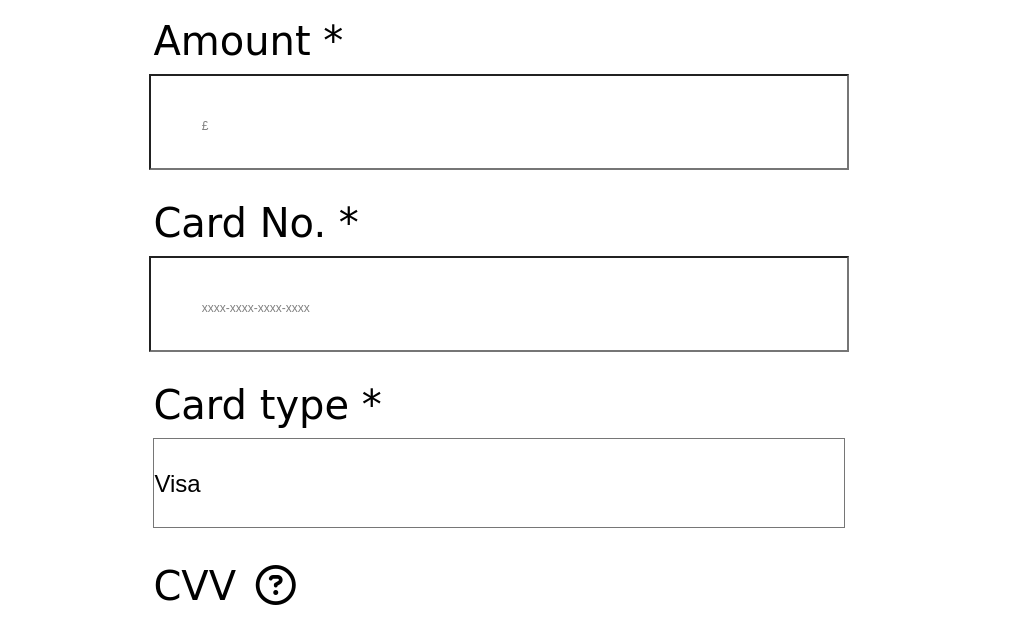
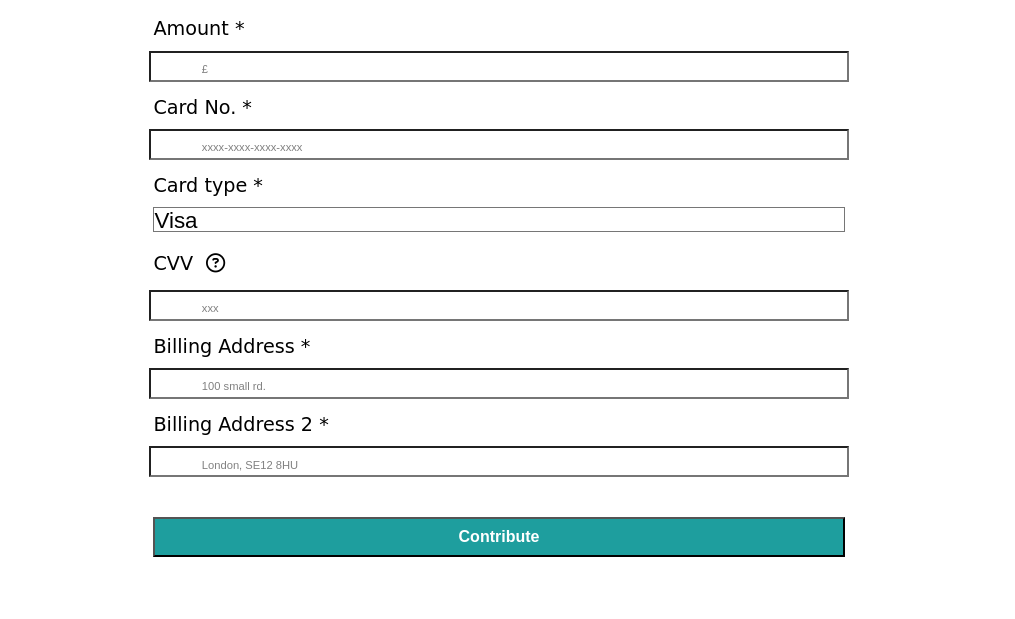
Before and after one commit to Authosaurus/UX, a plain HTML site: page public/contribute-page.html in a window 1280 px wide. Shown: the part 123-742 px from the top of the page, without its empty margins (141-1156 px from the left). Drawn offline with Linux system fonts and the light colour scheme.

Commit message:
style contribute page

```diff
--- a/public/contribute-page.html
+++ b/public/contribute-page.html
@@ -2,7 +2,7 @@
 <html>
 <head>
   <meta charset="utf-8">
-  <meta name="viewport" content="width=device-width, initial-scale=1">
+  <meta name="viewport" content="width=device-width; initial-scale = 1.0; maximum-scale=1.0; user-scalable=no" />
   <title>Home</title>
   <link href='./sass/normalize.css' rel='stylesheet'>
   <link href='./sass/style.css' rel='stylesheet'>
@@ -17,7 +17,7 @@
     </ul>
   </nav>
 
-  <section class='container centered'>
+  <section class="container centered">
     <h1 class="title">Contribution details</h1>
     <form> <!-- action="index.html" method="post"-->
       <label class="label">Amount *</label>
--- a/public/sass/_common.scss
+++ b/public/sass/_common.scss
@@ -1,4 +1,12 @@
 @import 'variable';
+
+html,body
+{
+    max-width: 100%;
+    margin: 0px;
+    padding: 0px;
+    overflow-x: hidden;
+}
 
 body {
   font-family: 'Raleway', 'Indie Flower', cursive;
@@ -23,3 +31,14 @@ body {
 .container {
   width: 90%;
 }
+
+.input{
+  background-color: $white;
+  font-size: 1.5em;
+}
+
+.input::-webkit-input-placeholder {
+  font-size: 0.5em;
+  color: $grey;
+  padding-left: 7%;
+}
--- a/public/sass/_contribute.scss
+++ b/public/sass/_contribute.scss
@@ -2,14 +2,15 @@
 
 .form_input {
   width: 60%;
-  height: 90px;
+  height: 25px;
   display: block;
-  margin: 0px auto 30px;
+  margin: 0px auto 15px;
+  font-size: 1.4em;
   -webkit-appearance: none;
 }
 
 .label {
-  font-size: 2.5em;
+  font-size: 1.2em;
   text-align: left;
   width: 60%;
   display: inline-block;
@@ -18,7 +19,7 @@
 
 .tooltiptext {
     visibility: hidden;
-    width: 380px;
+    width: 200px;
     font-size: 1.2em;
     border-color: $black;
     color: $white;
@@ -26,7 +27,7 @@
     text-align: center;
     border-radius: 6px;
     padding: 5px 11px;
-    margin-top: -155px;
+    margin-top: -78px;
     /* Position the tooltip */
     position: absolute;
     z-index: 1;
@@ -37,8 +38,8 @@
 }
 
 .contribute_btn{
-  height: 96px;
-  font-size: 3.5em;
-  margin: 65px auto;
+  height: 40px;
+  font-size: 1em;
+  margin: 25px auto;
   @extend .btn;
 }
--- a/public/sass/style.scss
+++ b/public/sass/style.scss
@@ -87,18 +87,6 @@ table {
   height: 40px;
 }
 
-.input{
-  background-color: $white;
-  font-size: 1.5em;
-}
-
-.input::-webkit-input-placeholder {
-  font-size: 0.5em;
-  color: $grey;
-  padding-left: 7%;
-}
-
-
 .inner-table tr:nth-child(even) {
   background-color: #bbb;
 }
```
Also changed, not shown: public/sass/style.css.
